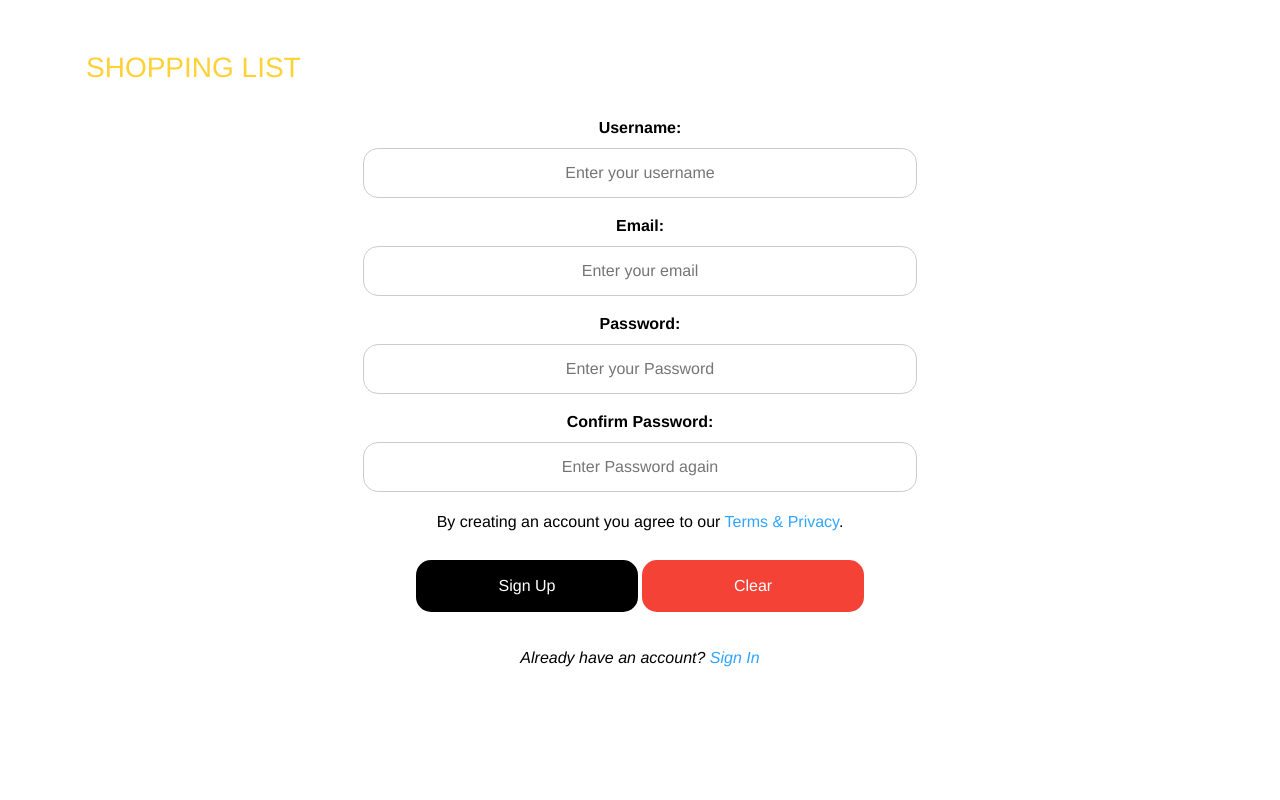
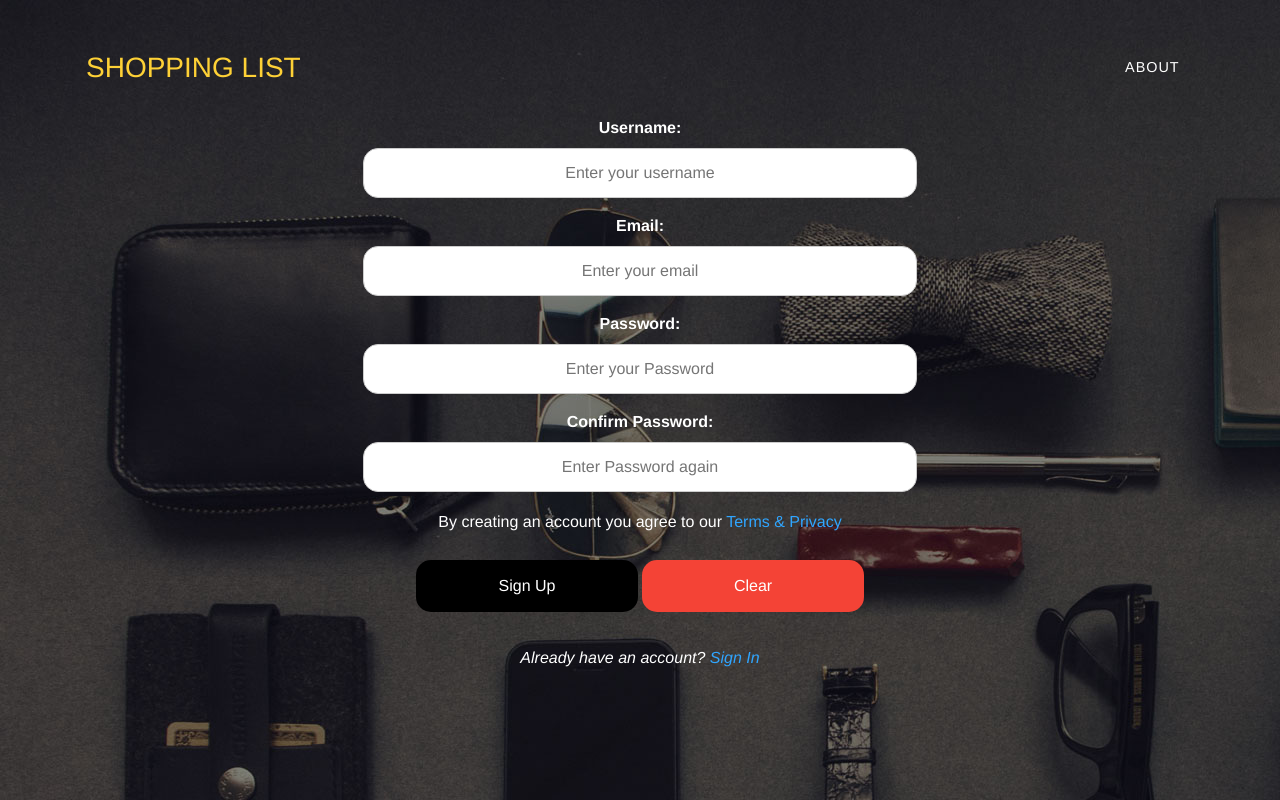
Before and after one commit to JoyyToo/Shopping-List, a Flask app: page /signup in a window 1280 px wide. Run offline with Flask 2, Linux system fonts and the light colour scheme; some libraries are stand-ins or nearby versions.

Commit message:
[chore]Add updated html signup file

```diff
--- a/shoppflask/templates/signup.html
+++ b/shoppflask/templates/signup.html
@@ -8,7 +8,13 @@
     <!-- Custom css-->
     <link href = "{{ url_for('static', filename='css/slist.css') }}" rel="stylesheet">
 </head>
-<body>
+<body background=" {{ url_for('static', filename='img/pic.jpg') }}">
+
+ <div align="center">
+        {% if data %}
+            <h3>{{ data['msg'] }}</h3>
+        {% endif %}
+    </div>
 
       <!-- Navigation -->
     <nav class="navbar navbar-expand-lg navbar-dark fixed-top" id="mainNav">
@@ -34,23 +40,24 @@
     <!--sign up-->
     <div class="container" style="margin-top: 100px;">
 
-      <label for="name" style="width: 50%"><b>Username:</b><br>
+      <label for="name" style="width: 50%;"><b style=" color: white;">Username:</b><br>
       <input type="text" name="name" placeholder="Enter your username" required>
       </label><br>
 
-      <label for="email" style="width: 50%"><b>Email:</b><br>
-      <input type="email" name="email" placeholder="Enter your email" pattern="[a-z0-9._%+-]+@[a-z0-9.-]+\.[a-z]{2,4}$" required> <br>
+      <label for="email" style="width: 50%"><b  style=" color: white;">Email:</b><br>
+      <input type="email" name="email" placeholder="Enter your email"
+             pattern="[a-z0-9._%+-]+@[a-z0-9.-]+\.[a-z]{2,4}$" required> <br>
       </label><br>
 
-      <label for="pass" style="width: 50%"><b>Password:</b><br>
+      <label for="pass" style="width: 50%"><b style=" color: white;">Password:</b><br>
       <input type="Password" name="pass" placeholder="Enter your Password" required> <br>
       </label><br>
 
-      <label for="pass" style="width: 50%"><b>Confirm Password:</b><br>
+      <label for="pass" style="width: 50%"><b style=" color: white;">Confirm Password:</b><br>
       <input type="Password" name="pass" placeholder="Enter Password again" required> <br>
       </label><br>
 
-      <p>By creating an account you agree to our <a href="#">Terms & Privacy</a>.</p>
+      <p style="color: white">By creating an account you agree to our <a href="#">Terms & Privacy</a></p>
 
       <div class="buttons">
       <button type="submit" class="signupbtn">Sign Up</button>
@@ -58,7 +65,7 @@
       <br>
 
     </div>
-    <p><i>Already have an account? <a href="{{ url_for('login') }}">Sign In</a></i></p>
+    <p style="color: white;"><i>Already have an account? <a href="{{ url_for('login') }}">Sign In</a></i></p>
     </div>
 </form>
 </body>
```
